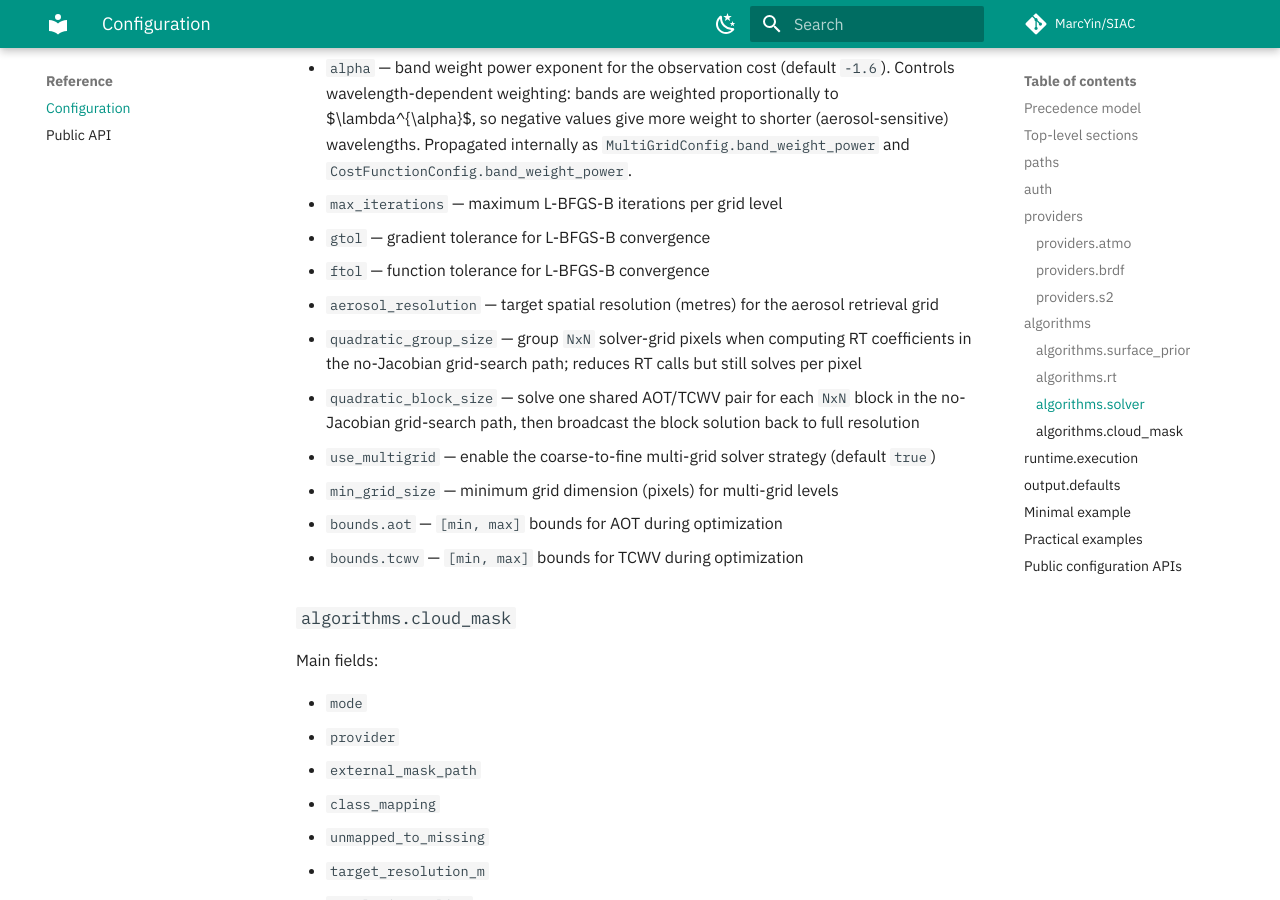
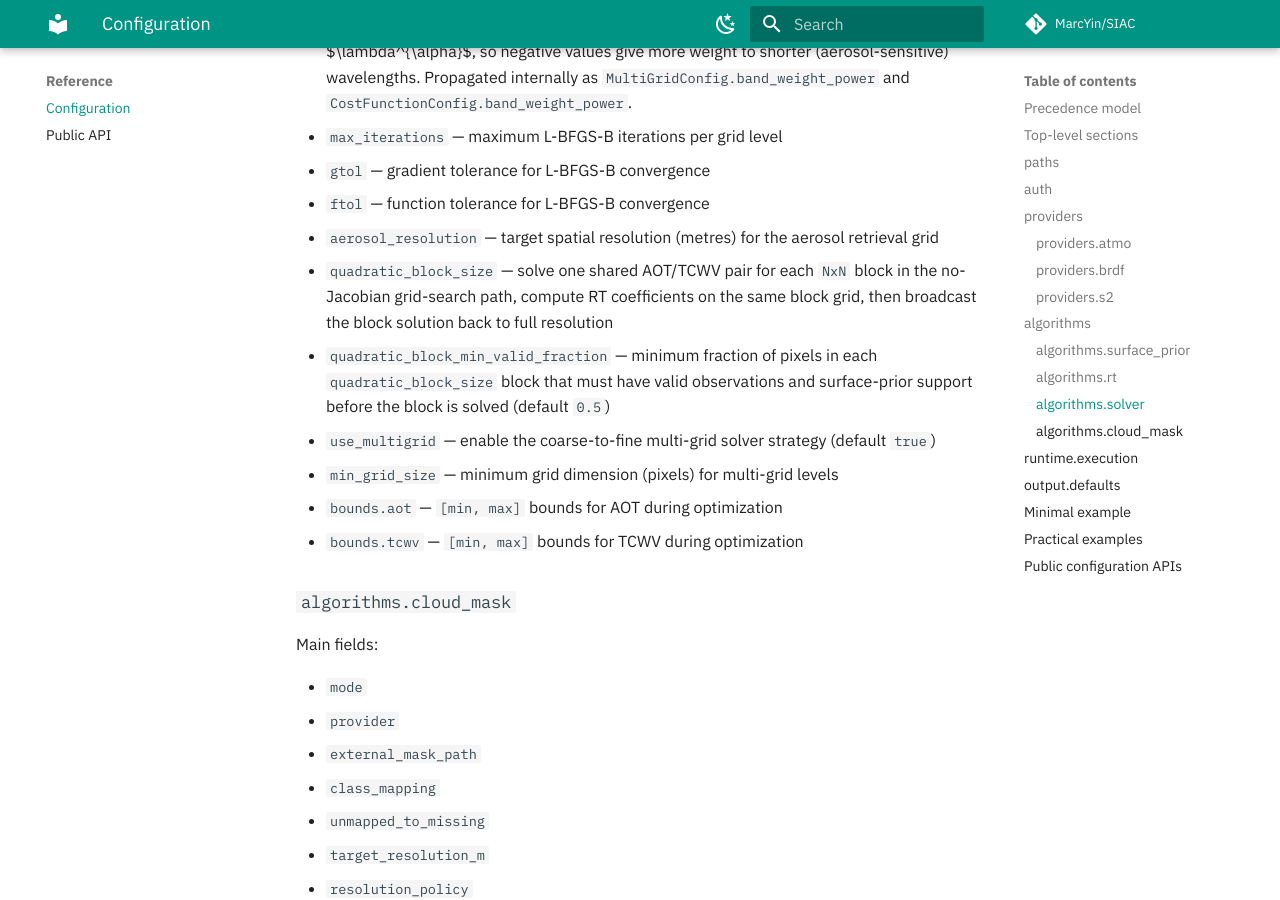
Before and after one commit to MarcYin/SIAC, an MkDocs documentation site: the page built from docs/reference/configuration.md, in a window 1280 px wide and 900 px high, scrolled down 4948 px. Built offline with MkDocs 1.6.1 and Material for MkDocs 9.7.7, drawn with Linux system fonts in a browser that asks for light colours; comment, search, counter and statistics services are not loaded; some of the changed text lies outside the part shown.

Commit message:
docs: update configuration references for published spectral-library runtime

```diff
--- a/docs/reference/configuration.md
+++ b/docs/reference/configuration.md
@@ -161,8 +159,8 @@
 - `gtol` — gradient tolerance for L-BFGS-B convergence
 - `ftol` — function tolerance for L-BFGS-B convergence
 - `aerosol_resolution` — target spatial resolution (metres) for the aerosol retrieval grid
-- `quadratic_group_size` — group `NxN` solver-grid pixels when computing RT coefficients in the no-Jacobian grid-search path; reduces RT calls but still solves per pixel
-- `quadratic_block_size` — solve one shared AOT/TCWV pair for each `NxN` block in the no-Jacobian grid-search path, then broadcast the block solution back to full resolution
+- `quadratic_block_size` — solve one shared AOT/TCWV pair for each `NxN` block in the no-Jacobian grid-search path, compute RT coefficients on the same block grid, then broadcast the block solution back to full resolution
+- `quadratic_block_min_valid_fraction` — minimum fraction of pixels in each `quadratic_block_size` block that must have valid observations and surface-prior support before the block is solved (default `0.5`)
 - `use_multigrid` — enable the coarse-to-fine multi-grid solver strategy (default `true`)
 - `min_grid_size` — minimum grid dimension (pixels) for multi-grid levels
 - `bounds.aot` — `[min, max]` bounds for AOT during optimization
--- a/docs/siac-config.example.toml
+++ b/docs/siac-config.example.toml
@@ -6,13 +6,11 @@
 dem = "/vsicurl/https://raw.githubusercontent.com/MarcYin/Copernicus_GLO_30_DEM_VRT/refs/heads/main/copernicus_GLO_30_dem.vrt"
 emulator_dir = "/data/siac/emulators"
 lut_path = "s3://bucket/siac/lut.zarr"
-spectral_library_root = "/data/siac/spectral-library"
 rsrf_root = "/data/siac/RSRF"
 cache_root = "/data/siac/cache"
 
 [paths.caches]
 s2 = "/data/siac/cache/s2"
-spectral_mapping = "/data/siac/cache/spectral-mapping"
 
 [runtime]
 log_level = "INFO"
```
Also changed, not shown: other parts of docs/reference/configuration.md (+0 -2 lines), docs/config-redesign.md (+1 -3 lines).
